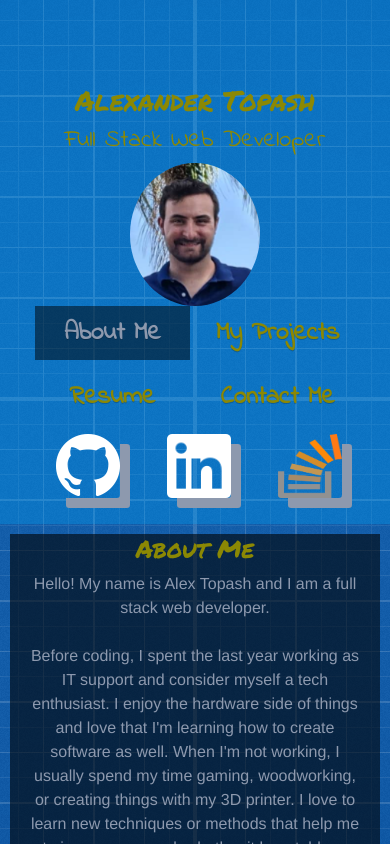
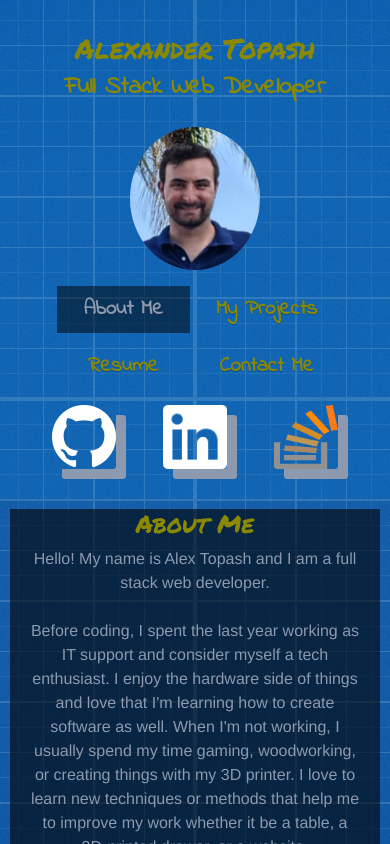
Before and after one commit to Topash15/Topash-Portfolio, a React (Create React App) app: page / in a window 390 px wide. Shown: the top 844 px of the page. Built offline with nearby package versions, Linux system fonts and the light colour scheme.

Commit message:
mobile responsive styling. applied best practices. improved SEO

```diff
--- a/public/index.html
+++ b/public/index.html
@@ -2,14 +2,12 @@
 <html lang="en">
   <head>
     <meta charset="utf-8" />
+    <meta name="viewport" content="width=device-width, initial-scale=1" />
     <link rel="icon" href="%PUBLIC_URL%/favicon.png" />
-    <meta name="viewport" content="width=device-width, initial-scale=1" />
+    <meta name="keywords" content="Topash, Alex, Web Design, Web developer, portfolio" />
+    <meta name="description" content="Alex Topash's personal website and web development portfolio" />
+    <meta name="author" content="Alex Topash" />
     <meta name="theme-color" content="#000000" />
-    <meta
-      name="description"
-      content="Web site created using create-react-app"
-    />
-    <link rel="apple-touch-icon" href="%PUBLIC_URL%/logo192.png" />
     <link rel="stylesheet" href="https://fonts.googleapis.com/css?family=Permanent+Marker">
     <link rel="stylesheet" href="https://fonts.googleapis.com/css?family=Indie+Flower">
   <!--
@@ -26,7 +24,7 @@
       work correctly both with client-side routing and a non-root public URL.
       Learn how to configure a non-root public URL by running `npm run build`.
     -->
-    <title>Alexander Topash</title>
+    <title>Alex Topash</title>
   </head>
   <body>
     <noscript>You need to enable JavaScript to run this app.</noscript>
--- a/src/App.css
+++ b/src/App.css
@@ -21,13 +21,19 @@ html{
 }
 
 body{
-  background-image: url("../src/assets/background/Blueprint.png");
+  background-image: url("../src/assets/background/Blueprint.webp");
   background-repeat: no-repeat;
   background-position: center;
-  background-size: auto;
+  background-size:cover;
   background-color: #1F1F1F;
   background-attachment: fixed;
   font-family: "Indie Flower";
+}
+
+@media (max-width: 768px){
+  body{
+    background-size: auto;
+  }
 }
 
 a{
--- a/src/App.js
+++ b/src/App.js
@@ -5,7 +5,6 @@ import Nav from './components/Nav'
 import About from './pages/About'
 import Contact from './pages/Contact'
 import Project from './pages/Project'
-import Footer from './components/Footer'
 import Resume from './pages/Resume'
 
 function App() {
--- a/src/components/Footer/index.js
+++ b/src/components/Footer/index.js
@@ -20,17 +20,17 @@ const Footer = () => {
             name: "stackoverflow",
             link: "https://stackoverflow.com/users/16146092/topash",
             alt: "stackoverflow",
-            source: 'stackoverflow'
+            source: 'stackoverflow192'
         },
     ];
 
 
     return (
       <div className="container footer">
-            <ul className="footer-list row">
+            <ul className="footer-list">
               {contacts.map((contact) => (
-                <li className="footer-item col-sm-4" key={contact}>
-                  <a href = {contact.link}>
+                <li className="footer-item" key={contact.name}>
+                  <a className="footer-link"href = {contact.link} title={contact.name} >
                     <img
                         alt={contact.alt}
                         className = "footer-img"
--- a/src/components/Footer/style.css
+++ b/src/components/Footer/style.css
@@ -2,9 +2,12 @@
   align-self: end;
 }
 
+.footer-link{
+  width: 100%;
+}
+
 .footer-img {
-  height: 64px;
-  width: 64px;
+  max-width: 64px;
   background-color: rgba(59, 187, 255, 0);
   border-radius: 5%;
   box-shadow: 10px 10px;
@@ -15,10 +18,11 @@
   list-style-type: none;
   width: 100%;
   justify-content: space-evenly;
+  padding:0;
 }
 
 .footer-item {
-  padding: 10px;
+  padding: .9em;
 }
 
 .footer-item:hover{
@@ -29,7 +33,10 @@
   .footer-list{
     display: grid;
     grid-template-columns: 1fr 1fr 1fr;
+  }
 
+  .footer-width{
+    width: 100%
   }
 
 }
--- a/src/components/Nav/index.js
+++ b/src/components/Nav/index.js
@@ -7,11 +7,6 @@ const Nav = (props) => {
 
   return (
     <nav className="nav-container">
-      {/* <input type="checkbox" />
-      <span></span>
-      <span></span>
-      <span></span> */}
-
       <div className="nav-upper">
         <h1 className="myName">Alexander Topash</h1>
         <h2 className="myTitle">Full Stack Web Developer</h2>
--- a/src/components/Nav/style.css
+++ b/src/components/Nav/style.css
@@ -1,4 +1,4 @@
-nav{
+nav {
   position: sticky;
   top: 0;
   left: 0;
@@ -7,143 +7,90 @@ nav{
   flex-direction: column;
   justify-content: space-between;
   align-items: center;
+  padding-left: 1em;
+  padding-right: 1em;
+  height: fit-content;
+  min-height: 100vh;
 }
 
-.nav{
+.nav {
   align-items: end;
   justify-content: space-between;
 }
 
 .nav-container {
   width: 50%;
-    height: 100vh;
-    background-color: rgba(0, 168, 255, .3);
+  background-color: rgba(0, 170, 255, 0.1);
 }
 
-.nav-container input{
-    display: block;
-    width: 40px;
-    height: 32px;
-    position: absolute;
-    top: -7px;
-    left: -5px;
-    cursor: pointer;
-    opacity: 0;
-    z-index: 2;
-    -webkit-touch-callout: none;
-}
-
-.nav-container span
-{
-  display: block;
-  width: 33px;
-  height: 4px;
-  margin-bottom: 5px;
-  position: relative;
-  background: #cdcdcd;
-  border-radius: 3px;
-  z-index: 1;
-  transform-origin: 4px 0px;
-  transition: transform 0.5s cubic-bezier(0.77,0.2,0.05,1.0),
-              background 0.5s cubic-bezier(0.77,0.2,0.05,1.0),
-              opacity 0.55s ease;
-}
-
-.nav-container span:first-child
-{
-  transform-origin: 0% 0%;
-}
-
-.nav-container span:nth-last-child(2)
-{
-  transform-origin: 0% 100%;
-}
-
-.nav-container input:checked ~ span
-{
-  opacity: 1;
-  transform: rotate(45deg) translate(-2px, -1px);
-  background: royalblue;
-}
-
-.nav-container input:checked ~ span:nth-last-child(3)
-{
-  opacity: 0;
-  transform: rotate(0deg) scale(0.2, 0.2);
-}
-
-.nav-container input:checked ~ span:nth-last-child(2)
-{
-  transform: rotate(-45deg) translate(0, -1px);
-}
-
-.nav-upper{
+.nav-upper {
   display: flex;
-    flex-direction:column;
+  flex-direction: column;
   justify-content: center;
   align-items: center;
 }
 
-.nav-tabs{
+.nav-tabs {
   width: 100%;
   justify-content: space-between;
 }
 
-.nav-link{
+.nav-link {
   color: var(--teritiary-color);
-    margin-left: 15vh;
-    margin-right: 15vh;
   font-weight: 900;
-    font-size: 3vh;
+  font-size: 1.3em;
   text-shadow: 0 1px 0 rgba(0, 0, 0, 0.2);
+  margin-left: auto;
+  margin-right: auto;
 }
 
 .nav-link.active {
-    background-color: rgba(0,0,0,0.5);
+  background-color: rgba(0, 0, 0, 0.5);
   color: var(--secondary-color);
   font-weight: bolder;
 }
 
-.nav-link:hover{
-    color: black;
+.nav-link:hover {
+  color: var(--secondary-color);
 }
 
-.nav-div{
+.nav-div {
   display: flex;
 }
 
-.nav-list{
+.nav-list {
   list-style-type: none;
   padding: 0;
 }
 
-.nav-upper{
-    margin-top: 10vh;
+.nav-upper {
+  margin-top: 2em;
 }
 
-.myName{
+.myName {
   font-family: "Permanent Marker";
 }
 
-.myTitle{
+.myTitle {
   font-family: "Indie Flower";
+  font-weight: bold;
 }
 
-.headshot{
+.headshot {
   border-radius: 50%;
-    width: 50%
+  width: 50%;
+  margin-top: 1em;
+  margin-bottom: 1em;
 }
 
 /* media queries */
 
-@media (max-width: 768px){
-  .nav-container{
+@media (max-width: 768px) {
+  .nav-container {
     width: 100%;
-    height: auto;
-    justify-content: flex-start;
   }
 
-  .nav-list{
+  .nav-list {
     display: grid;
     grid-template-columns: 1fr 1fr;
     grid-template-rows: 1fr 1fr;
@@ -151,19 +98,26 @@ nav{
     margin: 0;
   }
 
-  .nav-tab{
+  .nav-tab {
     margin: none;
     width: 100%;
   }
 
-  .nav-link{
+  .nav-link {
     width: 100%;
     margin: 0;
   }
 }
 
-#menu
-{
+@media (max-width: 426px) {
+  nav {
+    position: relative;
+    min-height: 0;
+    height: auto;
+  }
+}
+
+#menu {
   position: absolute;
   width: 300px;
   margin: -100px 0 0 -50px;
@@ -174,16 +128,14 @@ nav{
   -webkit-font-smoothing: antialiased;
   transform-origin: 0% 0%;
   transform: translate(-100%, 0);
-  transition: transform 0.5s cubic-bezier(0.77,0.2,0.05,1.0);
+  transition: transform 0.5s cubic-bezier(0.77, 0.2, 0.05, 1);
 }
 
-#menu li
-{
+#menu li {
   padding: 10px 0;
   font-size: 22px;
 }
 
-.nav-container input:checked ~ ul
-{
+.nav-container input:checked ~ ul {
   transform: none;
 }
--- a/src/pages/Contact/index.js
+++ b/src/pages/Contact/index.js
@@ -5,16 +5,16 @@ const ContactForm= ()=> {
 
     return(
     <section className="contact-container">
-        {/* <h1 className="contact-title">Contact Me</h1> */}
-        <div className='email-div'>
-            <h3 className="email-title">Email</h3>
-            <p className="email-subtitle"> Preferred method </p>
-            <a className="email-link" href="emailto:Alextopash@gmail.com">Alextopash@gmail.com</a>
+        <h1 className="contact-title">Contact Me</h1>
+        <div className='contact-text-div'>
+            <h2 className="contact-title">Email</h2>
+            <p className="contact-subtitle"> Preferred method </p>
+            <a className="contact-link" href="emailto:Alextopash@gmail.com">Alextopash@gmail.com</a>
         </div>
-        <div className='phone-div'>
-            <h3 className="phone-title">Cell Phone</h3>
-            <p className = "phone-subtitle">Call or text</p>
-            <a className="phone-number" href="tel:17178779709">(717)-877-9709</a>
+        <div className='contact-text-div'>
+            <h2 className="contact-title">Cell Phone</h2>
+            <p className = "contact-subtitle">Call or text</p>
+            <a className="contact-number" href="tel:17178779709">(717)-877-9709</a>
         </div>
     </section>)
 }
--- a/src/pages/Contact/style.css
+++ b/src/pages/Contact/style.css
@@ -1,24 +1,22 @@
-.email-div {
-  background-color: rgba(0, 0, 0, 0.6);
+.contact-container {
+  display: flex;
+  flex-direction: column;
+  width: 100%;
+  min-height: 80vh;
+  justify-content: space-around;
+  padding: 1em;
 }
 
-.email-title {
+.contact-title {
   font-family: "Permanent Marker";
 }
 
-.phone-div {
+.contact-text-div {
   background-color: rgba(0, 0, 0, 0.6);
+  width: auto;
 }
 
-.phone-title {
-  font-family: "Permanent Marker";
-}
-
-.email-link{
-  font-size: 1.5em;
-}
-
-.phone-number {
+.contact-link {
   font-size: 1.5em;
 }
 
@@ -28,14 +26,6 @@ form {
   width: 50%;
 }
 
-.contact-container {
-  display: flex;
-  flex-direction: column;
-  width: 100vh;
-  height: 80vh;
-  justify-content: space-around;
-}
-
 .contact-submit {
   margin-top: 10px;
 }
```
Also changed, not shown: src/assets/background/Blueprint.webp (renamed from src/assets/background/Blueprint.png), src/assets/footer/stackoverflow192.png (added). Lines whose indentation alone changed are shown as unchanged.
